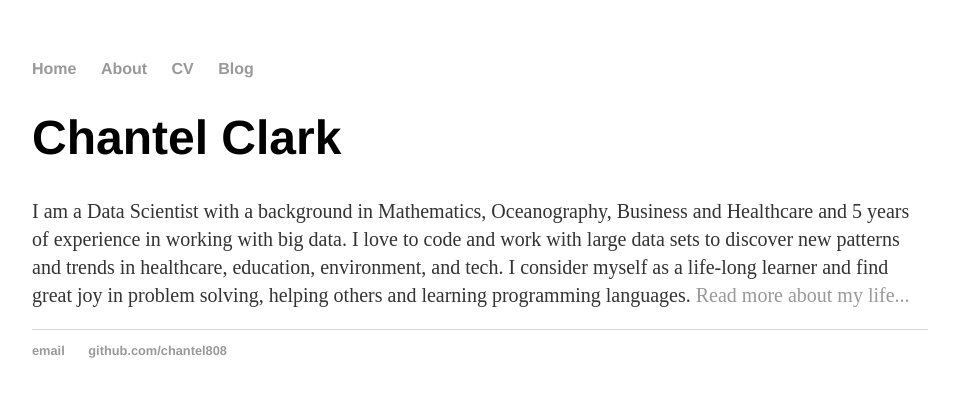
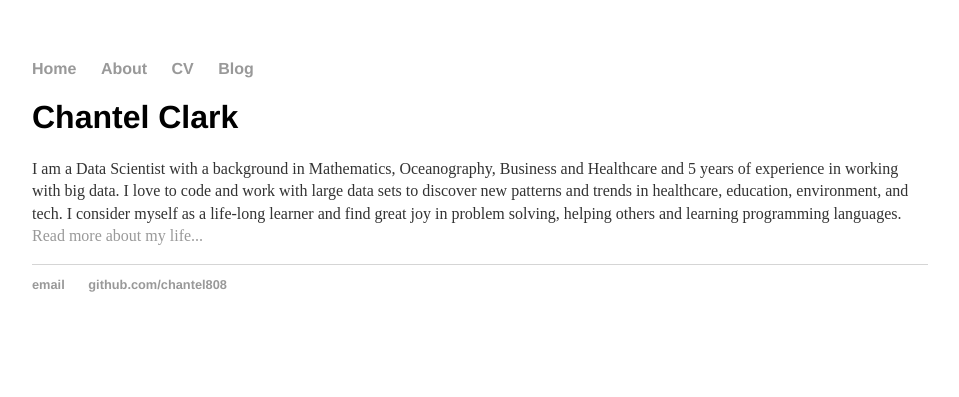
Before and after one commit to chantel808/chantel808.github.io, a Jekyll site: the page built from index.html, in a window 1280 px wide. Shown: the top 397 px of the page, without its empty margins (160-1119 px from the left). Built offline with Jekyll 4.4.1, drawn with Linux system fonts in a browser that asks for light colours.

Commit message:
main.css font-size edits

```diff
--- a/css/main.css
+++ b/css/main.css
@@ -20,11 +20,11 @@ a:hover {
     text-decoration: underline;
 }
 h1 {
-    font-size: 3em;
+    font-size: 2.0em;
     font-family:'Helvetica', 'Arial', 'Sans-Serif';
 }
 p {
-    font-size: 1.25em;
+    font-size: 1.0em;
     line-height: 1.4em;
     color: #333;
 }
```
